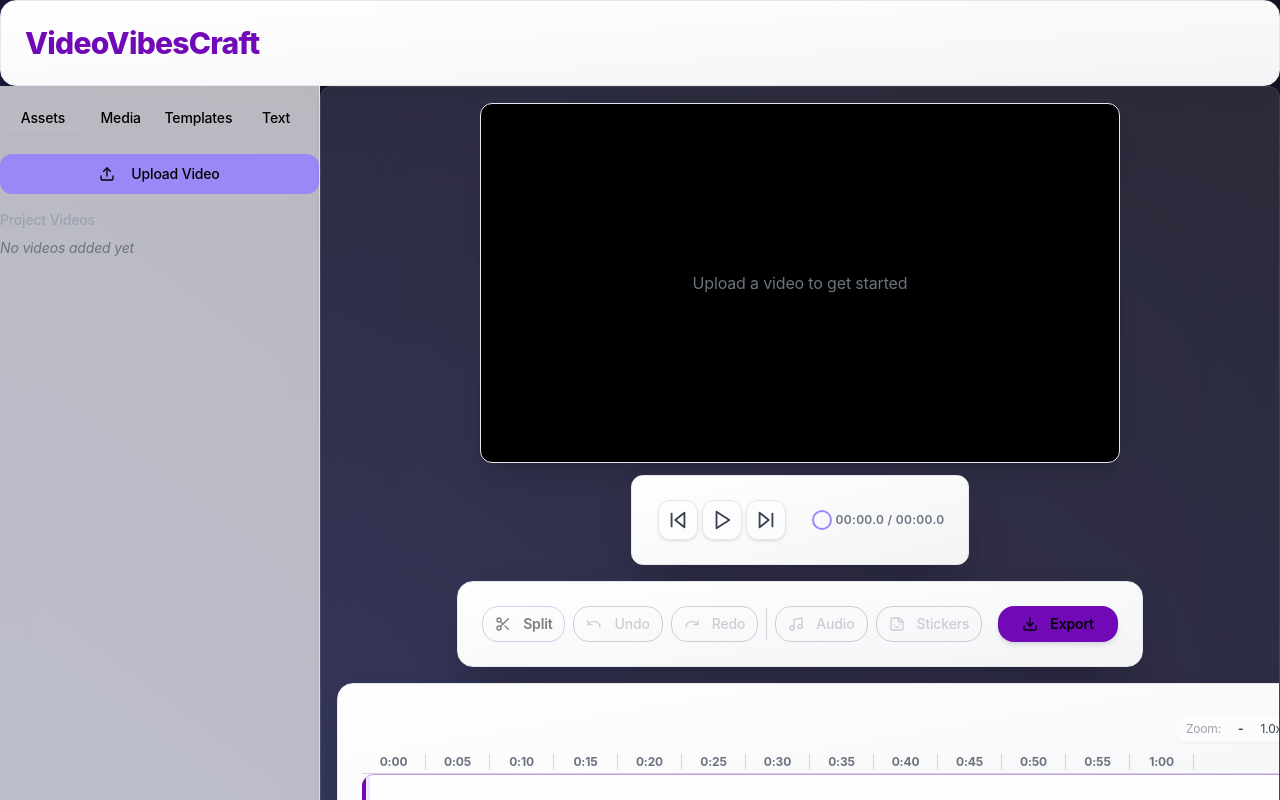
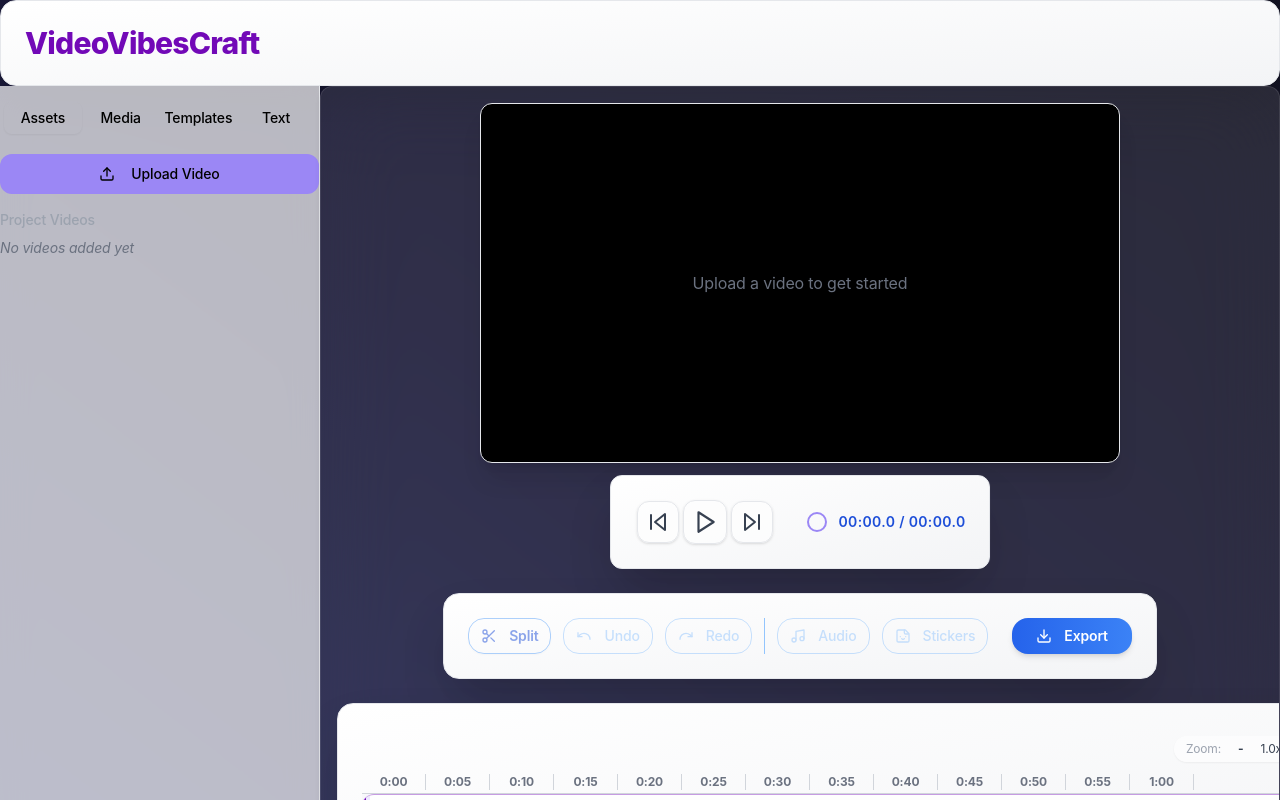
Before and after one commit to kunalnangia/vibe-vid-alchemy, a React (Vite) app: page / in a window 1280 px wide. Shown: the top 800 px of the page. Built offline with nearby package versions, Linux system fonts and the light colour scheme.

Commit message:
Refactor: Improve color scheme
Update the color scheme to be more bright and friendly.

```diff
--- a/src/components/VideoControls.tsx
+++ b/src/components/VideoControls.tsx
@@ -26,27 +26,42 @@ const VideoControls: React.FC<VideoControlsProps> = ({
   currentTime,
   duration
 }) => (
-  <div className="toolbar mb-4 flex items-center rounded-xl px-3 py-2 bg-white/70 dark:bg-editor-darker/75 shadow-lg border border-gray-200 dark:border-editor-purple/50 max-w-3xl mx-auto studio-card font-ui">
-    <button className="toolbar-button" title="Go to Start" onClick={() => seekTo(0)}>
-      <SkipBack size={22} />
+  <div className="toolbar mb-6 flex items-center rounded-2xl px-4 py-3 bg-gradient-to-r from-[#D3E4FD] to-[#F2FCE2] shadow-xl border border-blue-200 max-w-3xl mx-auto studio-card font-ui">
+    <button
+      className="toolbar-button text-blue-600 hover:bg-blue-100 hover:text-blue-700 transition-colors duration-150"
+      title="Go to Start"
+      onClick={() => seekTo(0)}
+      aria-label="Go to start of video"
+    >
+      <SkipBack size={24} />
     </button>
-    <button className="toolbar-button" title={isPlaying ? "Pause" : "Play"} onClick={togglePlay}>
-      {isPlaying ? <Pause size={22} /> : <Play size={22} />}
+    <button
+      className="toolbar-button text-blue-600 hover:bg-blue-100 hover:text-blue-700 mx-2 transition-colors duration-150"
+      title={isPlaying ? "Pause" : "Play"}
+      onClick={togglePlay}
+      aria-label={isPlaying ? "Pause video" : "Play video"}
+    >
+      {isPlaying ? <Pause size={26} /> : <Play size={26} />}
     </button>
-    <button className="toolbar-button" title="Go to End" onClick={() => seekTo(duration)}>
-      <SkipForward size={22} />
+    <button
+      className="toolbar-button text-blue-600 hover:bg-blue-100 hover:text-blue-700 transition-colors duration-150"
+      title="Go to End"
+      onClick={() => seekTo(duration)}
+      aria-label="Go to end of video"
+    >
+      <SkipForward size={24} />
     </button>
-    <div className="flex-1 mx-6">
+    <div className="flex-1 mx-8">
       <Slider
         value={[currentTime]}
         min={0}
         max={duration || 100}
         step={0.01}
         onValueChange={(values) => seekTo(values[0])}
-        className="h-2"
+        className="h-3 rounded-full"
       />
     </div>
-    <div className="text-xs text-gray-500 font-semibold tracking-wide min-w-[86px] text-right">
+    <div className="text-sm font-semibold tracking-wide min-w-[96px] text-right text-blue-700 select-none">
       {formatTime(currentTime)} / {formatTime(duration)}
     </div>
   </div>
--- a/src/components/VideoToolbar.tsx
+++ b/src/components/VideoToolbar.tsx
@@ -17,52 +17,52 @@ const VideoToolbar: React.FC<VideoToolbarProps> = ({
   hasSelectedClip,
 }) => {
   return (
-    <div className="flex items-center space-x-2 mb-4 p-3 rounded-xl bg-white/75 dark:bg-editor-dark/70 shadow-lg studio-card border border-gray-200 dark:border-editor-purple/30 max-w-3xl mx-auto font-ui">
+    <div className="flex items-center space-x-3 mb-6 p-4 rounded-2xl bg-gradient-to-r from-[#F2FCE2] via-[#D3E4FD] to-[#E5DEFF] shadow-xl studio-card border border-blue-300 max-w-3xl mx-auto font-ui">
       <Button
         variant="outline"
         size="sm"
         onClick={onSplit}
         disabled={!hasSelectedClip}
-        className="flex items-center rounded-lg font-semibold shadow-sm border-editor-purple/40"
+        className="flex items-center rounded-lg font-semibold border-blue-400 text-blue-700 hover:bg-blue-100 hover:text-blue-900 shadow-sm"
       >
-        <Scissors className="mr-1 h-4 w-4" />
+        <Scissors className="mr-1 h-5 w-5" />
         Split
       </Button>
       <Button
         variant="outline"
         size="sm"
-        className="flex items-center rounded-lg text-gray-400"
+        className="flex items-center rounded-lg text-blue-300 border-blue-300 cursor-not-allowed"
         disabled
       >
-        <Undo className="mr-1 h-4 w-4" />
+        <Undo className="mr-1 h-5 w-5" />
         Undo
       </Button>
       <Button
         variant="outline"
         size="sm"
-        className="flex items-center rounded-lg text-gray-400"
+        className="flex items-center rounded-lg text-blue-300 border-blue-300 cursor-not-allowed"
         disabled
       >
-        <Redo className="mr-1 h-4 w-4" />
+        <Redo className="mr-1 h-5 w-5" />
         Redo
       </Button>
-      <div className="border-r border-gray-300 h-8"></div>
+      <div className="border-r border-blue-300 h-9"></div>
       <Button
         variant="outline"
         size="sm"
-        className="flex items-center rounded-lg text-gray-400"
+        className="flex items-center rounded-lg text-blue-300 border-blue-300 cursor-not-allowed"
         disabled
       >
-        <Music className="mr-1 h-4 w-4" />
+        <Music className="mr-1 h-5 w-5" />
         Audio
       </Button>
       <Button
         variant="outline"
         size="sm"
-        className="flex items-center rounded-lg text-gray-400"
+        className="flex items-center rounded-lg text-blue-300 border-blue-300 cursor-not-allowed"
         disabled
       >
-        <Sticker className="mr-1 h-4 w-4" />
+        <Sticker className="mr-1 h-5 w-5" />
         Stickers
       </Button>
       <div className="flex-1"></div>
@@ -70,9 +70,9 @@ const VideoToolbar: React.FC<VideoToolbarProps> = ({
         variant="default"
         size="sm"
         onClick={onExport}
-        className="bg-editor-purple hover:bg-editor-blue flex items-center rounded-lg font-semibold shadow-md px-6"
+        className="bg-gradient-to-r from-blue-600 to-blue-500 hover:from-blue-700 hover:to-blue-600 shadow-md flex items-center rounded-lg font-semibold px-6 text-white"
       >
-        <Download className="mr-1 h-4 w-4" />
+        <Download className="mr-1 h-5 w-5" />
         Export
       </Button>
     </div>
```
